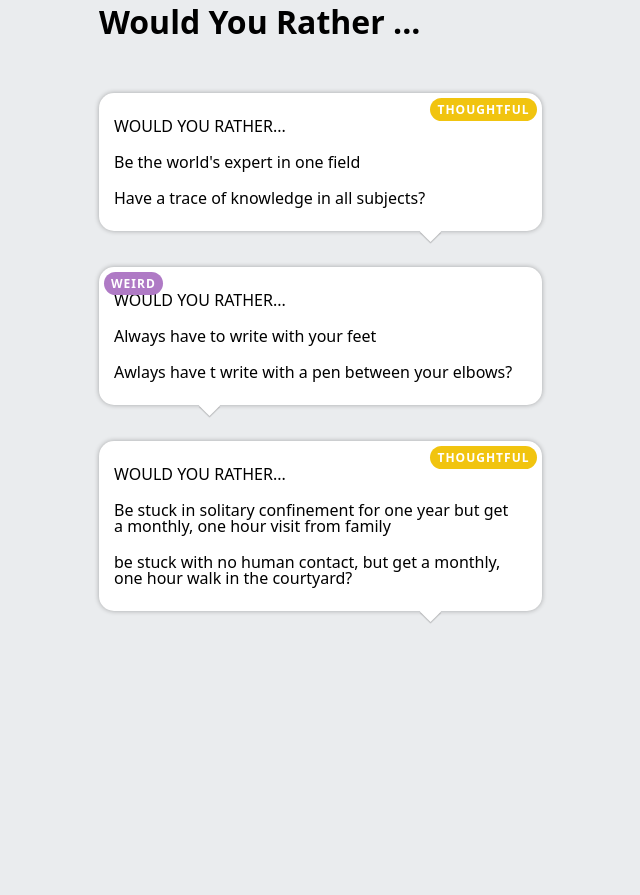
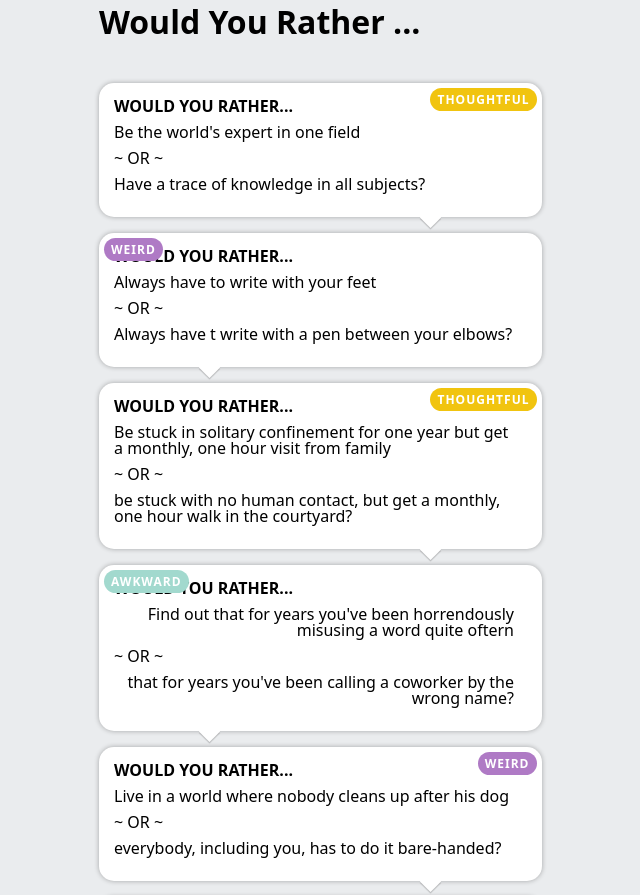
Before and after one commit to benroasting/would-you-rather, a React (Create React App) app: page / in a window 1280 px wide. Shown: the top 895 px of the page, without its empty margins (226-866 px from the left). Before the commit the page ends 800 px from the top, so only its background shows below. Built offline with nearby package versions, Linux system fonts and the light colour scheme.

Commit message:
a few more questions added

```diff
--- a/src/App.css
+++ b/src/App.css
@@ -25,7 +25,6 @@ body {
   justify-content: flex-start;
   padding-right: 30px;
   position: relative;
-  margin: 10px 0;
   width: 75%;
 }
 
@@ -75,8 +74,7 @@ body {
   padding: 3px 7px 3px 7px;
   border-radius: 15px;
   position: absolute;
-
-  margin-bottom: 2rem;
+  margin-bottom: 1rem;
 }
 
 .question:nth-child(odd) .question-content .tag {
@@ -84,9 +82,13 @@ body {
   right: 5px;
 }
 
+.title {
+  font-weight: bold;
+}
+
 .question-content p {
   font-size: 16px;
   line-height: 16px;
-  margin: 10px 0;
+  margin-bottom: 10px;
   max-width: 400px;
 }
--- a/src/Components/Questions.js
+++ b/src/Components/Questions.js
@@ -4,8 +4,9 @@ const Question = ({ data }) => (
       <span className="tag" style={{ background: data.category.color }}>
         {data.category.tag}
       </span>
-      <p>{data.header}</p>
+      <p className="title">{data.header}</p>
       <p>{data.question1}</p>
+      <p>~ OR ~</p>
       <p>{data.question2}</p>
     </div>
   </div>
--- a/src/data.js
+++ b/src/data.js
@@ -11,7 +11,7 @@ const data = [
   {
     header: "WOULD YOU RATHER...",
     question1: "Always have to write with your feet ",
-    question2: "Awlays have t write with a pen between your elbows?",
+    question2: "Always have t write with a pen between your elbows?",
     category: {
       tag: "weird",
       color: "#AF7AC5",
@@ -28,6 +28,35 @@ const data = [
       color: "#F1C40F",
     },
   },
+  {
+    header: "WOULD YOU RATHER...",
+    question1:
+      "Find out that for years you've been horrendously misusing a word quite oftern ",
+    question2:
+      "that for years you've been calling a coworker by the wrong name?",
+    category: {
+      tag: "awkward",
+      color: "#A2D9CE",
+    },
+  },
+  {
+    header: "WOULD YOU RATHER...",
+    question1: "Live in a world where nobody cleans up after his dog ",
+    question2: "everybody, including you, has to do it bare-handed?",
+    category: {
+      tag: "weird",
+      color: "#AF7AC5",
+    },
+  },
+  {
+    header: "WOULD YOU RATHER...",
+    question1: "Marry your first boyfriend/girlfirend ",
+    question2: "marry someone your parents chose?",
+    category: {
+      tag: "random",
+      color: "#EB984E",
+    },
+  },
 ];
 
 export default data;
```
